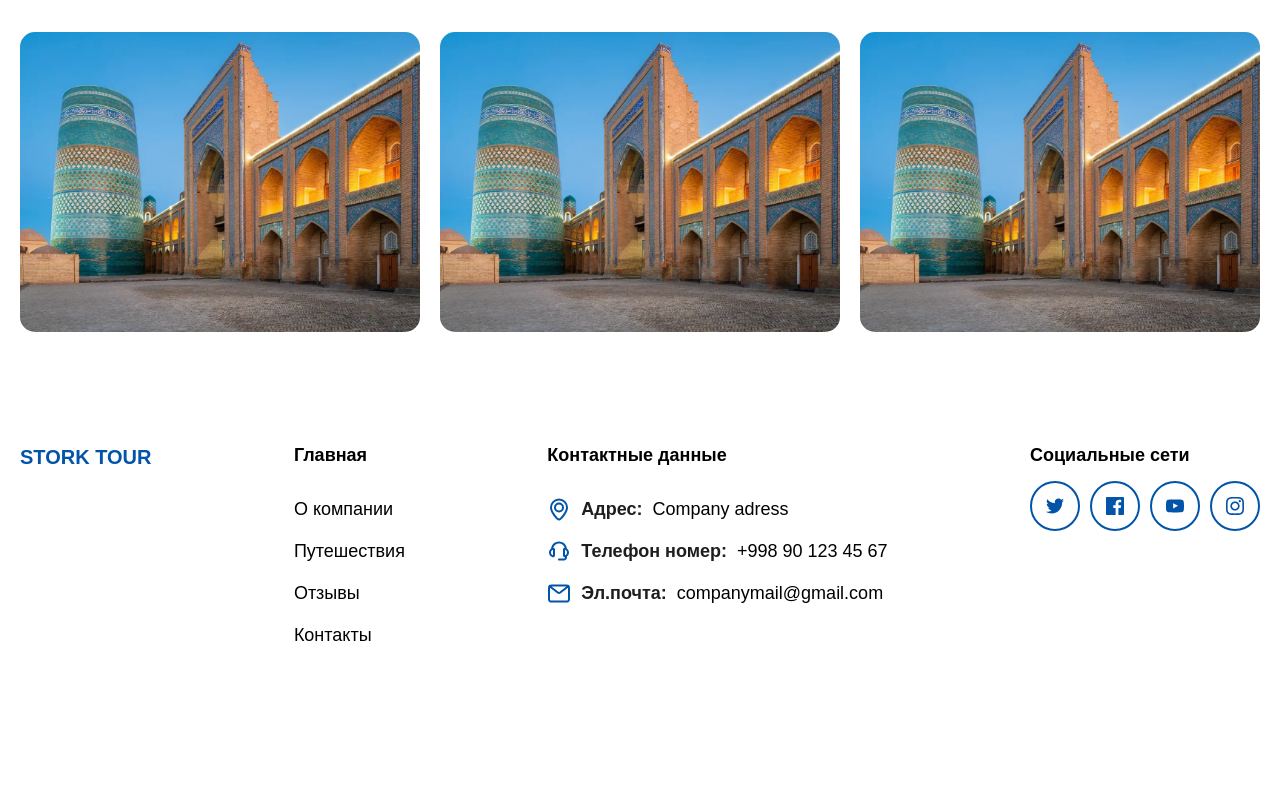
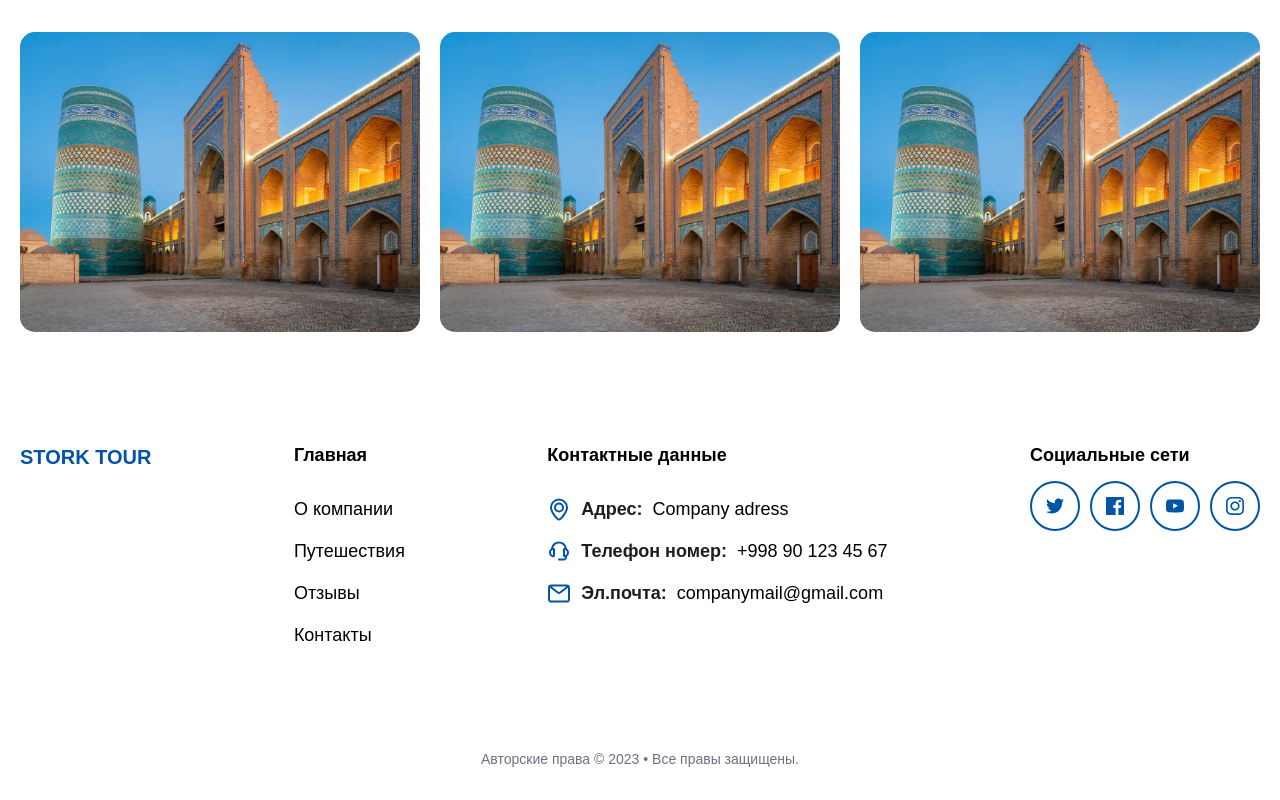
Before and after one commit to definem/STORK_TOUR, a React (Vite) app: page / in a window 1280 px wide. Shown: the part 3434-4234 px from the top of the page. Before the commit the page ends 4210 px from the top, so only its background shows below. Built offline with nearby package versions, Linux system fonts and the light colour scheme.

Commit message:
main footer is done

```diff
--- a/src/components/Footer/index.jsx
+++ b/src/components/Footer/index.jsx
@@ -1,12 +1,12 @@
 // Bismillah
-
-
 
 const index = () => {
   return (
     <footer>
-      <div className="container">
-
+      <div className="pb-[30px]">
+        <p className="text-[14px] text-gray-500 text-center">
+          Авторские права © 2023 • Все правы защищены.
+        </p>
       </div>
     </footer>
   );
--- a/src/pages/Contact/contact.jsx
+++ b/src/pages/Contact/contact.jsx
@@ -83,7 +83,7 @@ const Contact = () => {
             ></div>
           </div>
         </div>
-        <div className="flex justify-between mb-[127px]">
+        <div className="flex justify-between mb-[100px]">
           <ul>
             <li>
               <h1 className="text-[#0154A7] text-[20px] font-semibold">
```
